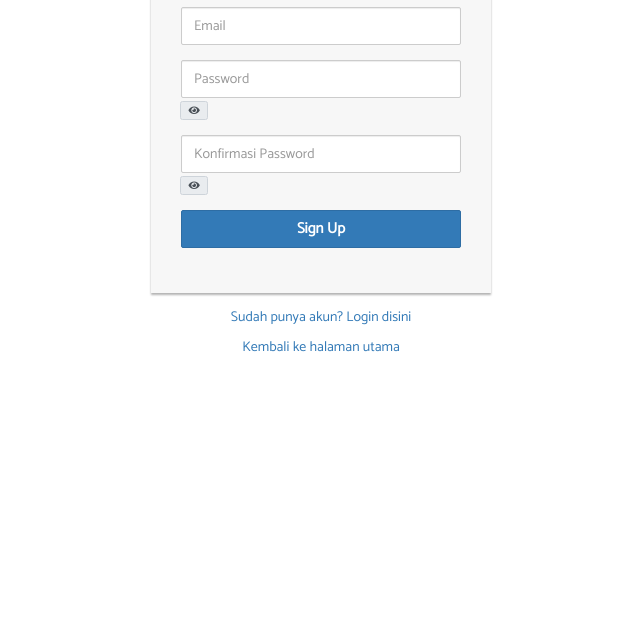
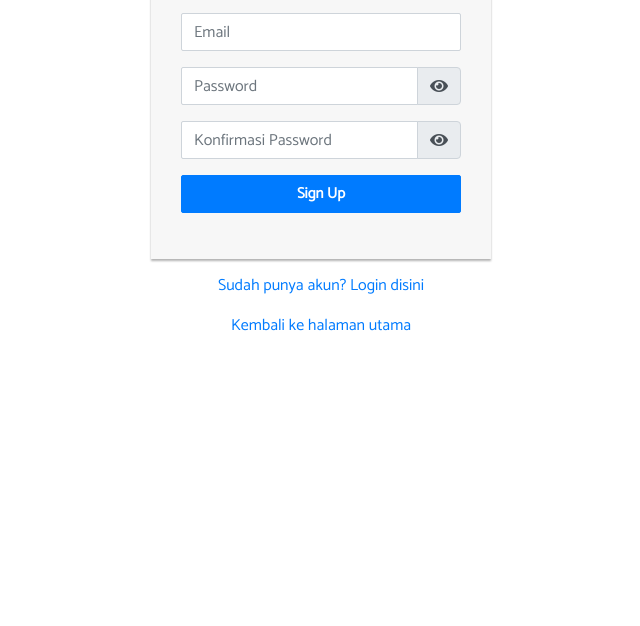
Before and after one commit to MirrorBottle/emazon-front, a website: page daftar.html in a window 1280 px wide. Shown: the part 174-800 px from the top of the page, without its empty margins (319-959 px from the left). Drawn offline with nearby package versions, Linux system fonts and the light colour scheme.

Commit message:
memperbaiki tombol lihat password

```diff
--- a/daftar.html
+++ b/daftar.html
@@ -11,7 +11,6 @@
     integrity="sha384-ggOyR0iXCbMQv3Xipma34MD+dH/1fQ784/j6cY/iJTQUOhcWr7x9JvoRxT2MZw1T" crossorigin="anonymous">
 
   <title>Halaman Daftar</title>
-  <link rel="stylesheet" href="https://maxcdn.bootstrapcdn.com/bootstrap/3.3.7/css/bootstrap.min.css">
 
 
   <!-- My CSS -->
@@ -33,16 +32,20 @@
         <input type="text" class="form-control" placeholder="Email" required="required">
       </div>
       <div class="form-group">
-        <input type="password" class="form-control" placeholder="Password" required="required" data-toggle="password">
-        <div class="input-group-append pt-1">
-          <div class="input-group-text"><i class="fa fa-eye"></i></div>
+        <div class="input-group">
+          <input type="password" class="form-control" placeholder="Password" required="required" data-toggle="password">
+          <div class="input-group-append">
+            <div class="input-group-text"><i class="fa fa-eye"></i></div>
+          </div>
         </div>
       </div>
       <div class="form-group">
-        <input type="password" class="form-control" placeholder="Konfirmasi Password" required="required"
-          data-toggle="password">
-        <div class="input-group-append pt-1">
-          <div class="input-group-text"><i class="fa fa-eye"></i></div>
+        <div class="input-group">
+          <input type="password" class="form-control" placeholder="Konfirmasi Password" required="required"
+            data-toggle="password">
+          <div class="input-group-append">
+            <div class="input-group-text"><i class="fa fa-eye"></i></div>
+          </div>
         </div>
       </div>
       <div class="form-group">
```
Also changed, not shown: login.html (+6 -5 lines).
